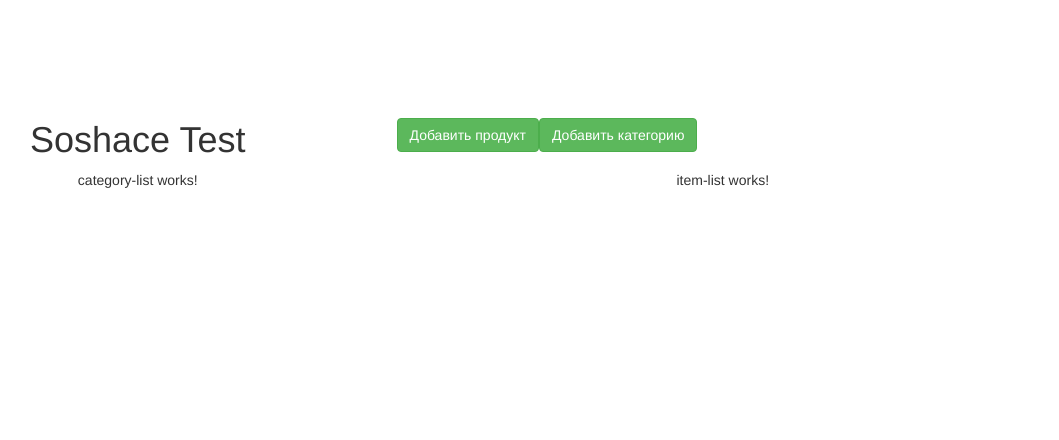
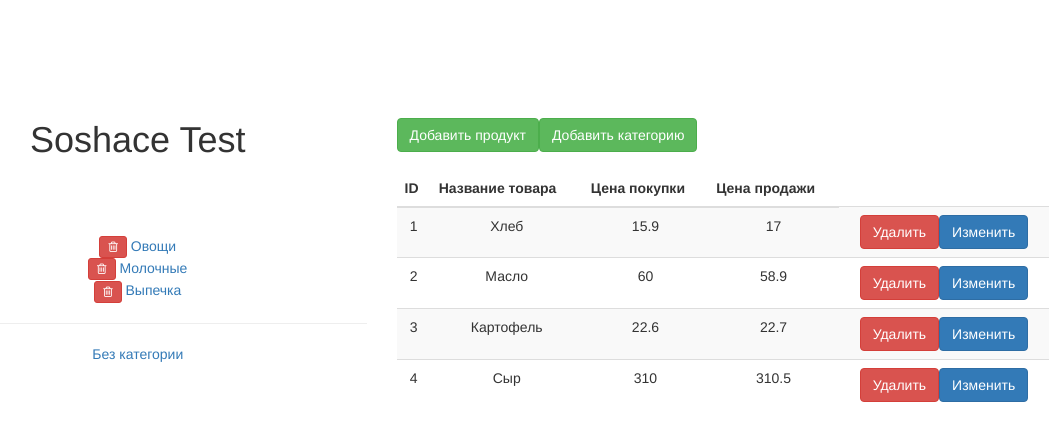
Before and after one commit to CosmoFruit/soshace-test, an Angular app: page / in a window 1280 px wide. Shown: the top 440 px of the page, without its empty margins (161-1220 px from the left). Built offline with nearby package versions, Linux system fonts and the light colour scheme.

Commit message:
Сделан шаблон компонентов

```diff
--- a/src/app/category-list/category-list.component.css
+++ b/src/app/category-list/category-list.component.css
@@ -0,0 +1,3 @@
+a {
+	cursor: pointer;
+}
--- a/src/app/category-list/category-list.component.html
+++ b/src/app/category-list/category-list.component.html
@@ -1,3 +1,14 @@
-<p>
-  category-list works!
-</p>
+<div class="row" *ngFor="let category of categories">
+	<div class="col-md-12">
+		<button type="button" class="btn btn-danger btn-xs" (click)="removeCategory">
+			<i class="fa fa-trash-o fa-fw"></i>
+		</button>
+		<a (click)="selectCategory"> {{ category.name }}</a>
+	</div>
+</div>
+<hr>
+<div class="row">
+	<div class="col-md-12">
+		<a (click)="selectCategory" > Без категории </a>
+	</div>
+</div>
--- a/src/app/category-list/category-list.component.ts
+++ b/src/app/category-list/category-list.component.ts
@@ -1,4 +1,8 @@
 import { Component, OnInit } from '@angular/core';
+
+export class Category{
+    constructor(name: string) {}
+}
 
 @Component({
   selector: 'app-category-list',
@@ -7,9 +11,30 @@
 })
 export class CategoryListComponent implements OnInit {
 
+	categories: Category[] =
+		[
+        	{ name: "Овощи" },
+       		{ name: "Молочные"},
+        	{ name: "Выпечка"}
+    	];
+
   constructor() { }
 
   ngOnInit() {
   }
 
+  selectCategory() {
+
+  }
+
+  removeCategory() {
+
+  }
+
+  addCategory() {
+
+  }
+
+
+
 }
--- a/src/app/item-list/item-list.component.html
+++ b/src/app/item-list/item-list.component.html
@@ -1,3 +1,22 @@
-<p>
-  item-list works!
-</p>
+<table class="table table-striped">
+            <thead>
+                <tr>
+                	<th>ID</th>
+                    <th>Название товара</th>
+                    <th>Цена покупки</th>
+                    <th>Цена продажи</th>
+                </tr>
+            </thead>
+            <tbody>
+                <tr *ngFor="let item of items; let i = index">
+                	<td>{{ i+1 }}</td>
+                    <td>{{ item.name }}</td>
+                    <td>{{ item.priceIn }}</td>
+                    <td>{{ item.priceOut }}</td>
+                    <td>
+                    	<button type="button" class="btn btn-danger" (click)="removeItem"> Удалить </button>
+                    	<button type="button" class="btn btn-primary" (click)="changeItem"> Изменить </button>
+                    </td>
+                </tr>
+            </tbody>
+</table>
--- a/src/app/item-list/item-list.component.ts
+++ b/src/app/item-list/item-list.component.ts
@@ -1,15 +1,41 @@
 import { Component, OnInit } from '@angular/core';
+
+export class Item{
+    constructor(name: string, priceIn: number, priceOut: number, category: string) {}
+}
 
 @Component({
   selector: 'app-item-list',
   templateUrl: './item-list.component.html',
   styleUrls: ['./item-list.component.css']
 })
+
 export class ItemListComponent implements OnInit {
+
+	items: Item[] =
+    	[
+        	{ name: "Хлеб", priceIn: 15.9, priceOut: 17 },
+       		{ name: "Масло", priceIn: 60, priceOut: 58.9 },
+        	{ name: "Картофель", priceIn: 22.6, priceOut: 22.7 },
+        	{ name: "Сыр", priceIn: 310, priceOut: 310.5}
+    	];
+
 
   constructor() { }
 
   ngOnInit() {
   }
 
+  addItem () {
+
+  }
+
+  removeItem () {
+
+  }
+
+  changeItem() {
+
+  }
+
 }
```
